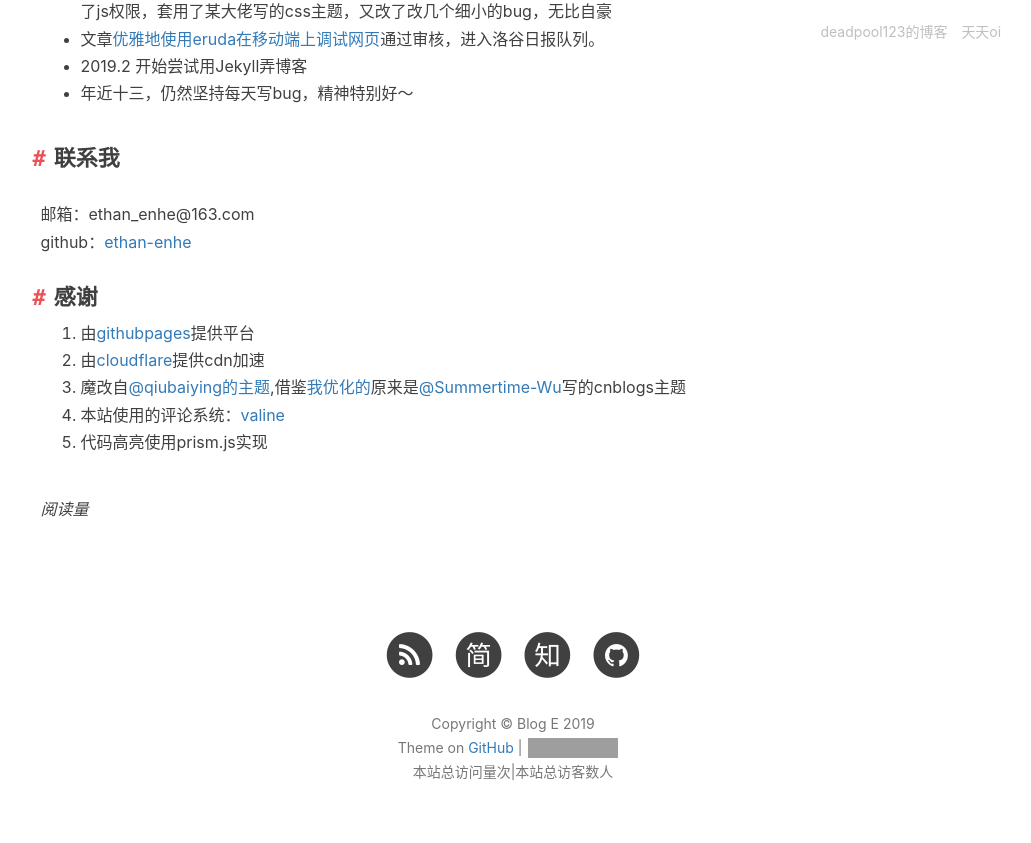
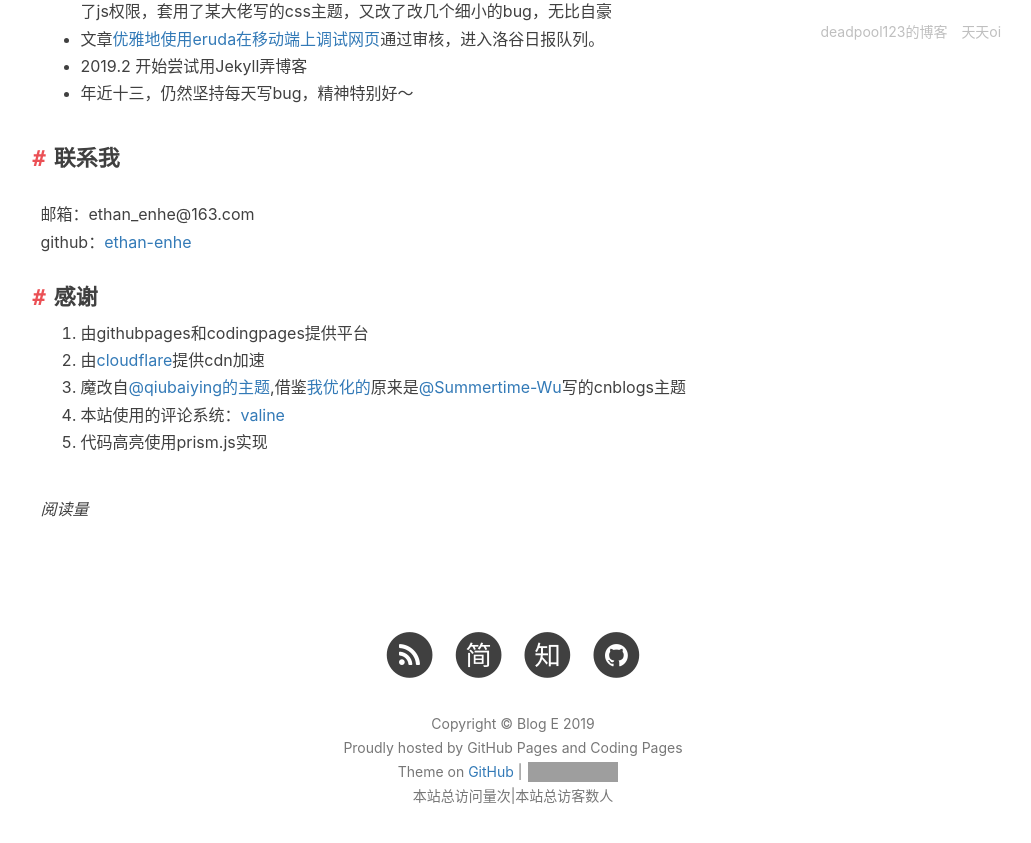
Before and after one commit to ethan-enhe/ethan-enhe.github.io, a Jekyll site: the page built from about.html, in a window 1280 px wide and 900 px high, scrolled down 1158 px. Shown: the top 843 px of the window, without its empty margins (127-1158 px from the left). Built offline with Jekyll 4.4.1, drawn with Linux system fonts in a browser that asks for light colours; nearby versions of some CDN libraries; comment, search, counter and statistics services are not loaded; grey boxes are pictures that could not be loaded.

Commit message:
add ghpage ad

```diff
--- a/_includes/footer.html
+++ b/_includes/footer.html
@@ -93,6 +93,8 @@
                 <p class="copyright text-muted">
                     Copyright &copy; {{ site.title }} {{ site.time | date: '%Y' }}
                     <br>
+					Proudly hosted by GitHub Pages and Coding Pages
+					<br />
                     Theme on <a href="{{ site.github_repo }}">GitHub</a> |
                     <iframe
                         style="margin-left: 2px; margin-bottom:-5px;"
--- a/about.html
+++ b/about.html
@@ -28,7 +28,7 @@ header-img: "img/home-bg-m42.jpg"
 	<p>邮箱：ethan_enhe@163.com</br>github：<a href="https://github.com/ethan-enhe">ethan-enhe</a></p>
     <h2 id="感谢">感谢</h2>
     <ol>
-		<li>由<a href="https://pages.github.com/">githubpages</a>提供平台</li>
+		<li>由githubpages和codingpages提供平台</li>
 		<li>由<a href="https://www.cloudflare.com/">cloudflare</a>提供cdn加速</li>
 		<li>魔改自<a href="https://github.com/qiubaiying/qiubaiying.github.io">@qiubaiying的主题</a>,借鉴<a href="/2019/06/16/博客园细节美化打磨/">我优化的</a>原来是<a href="https://www.cnblogs.com/summertime-wu/p/9356736.html">@Summertime-Wu</a>写的cnblogs主题</li>
       <li>本站使用的评论系统：<a href="https://valine.js.org/">valine</a></li>
```
